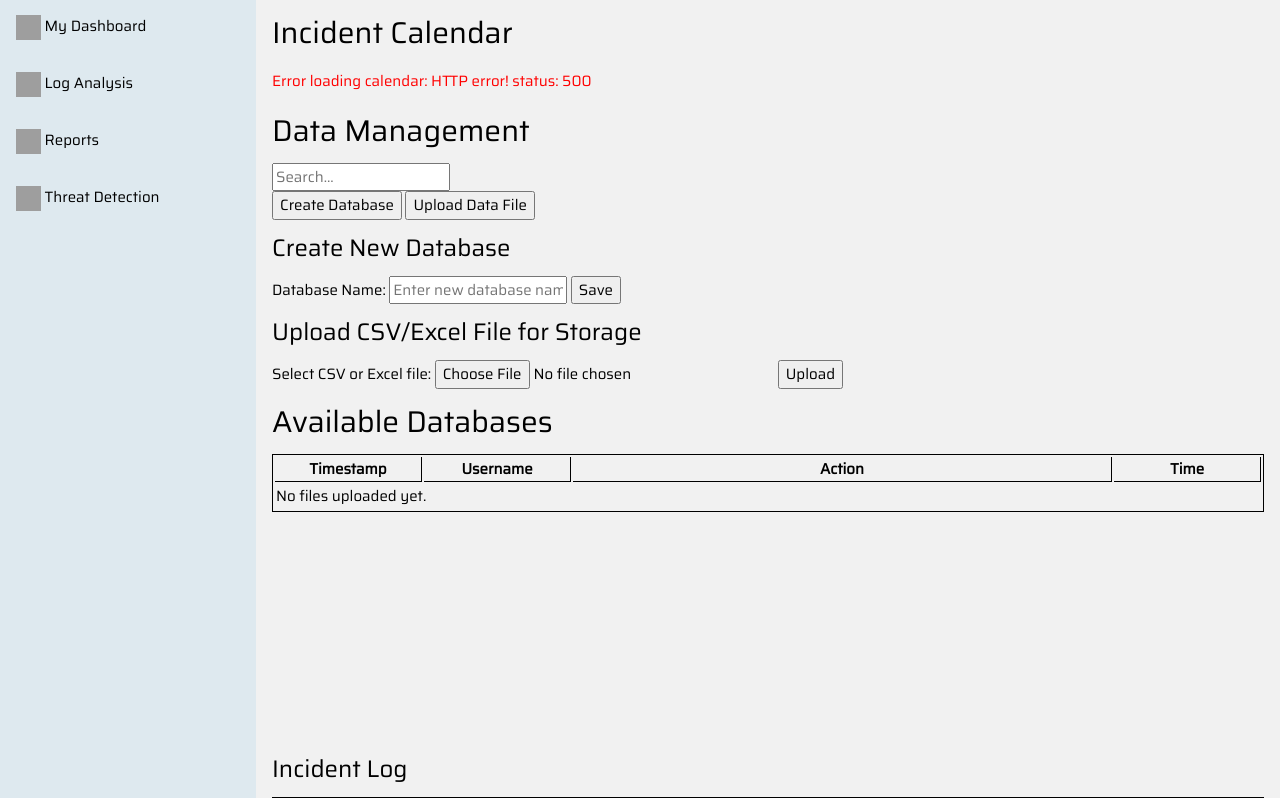
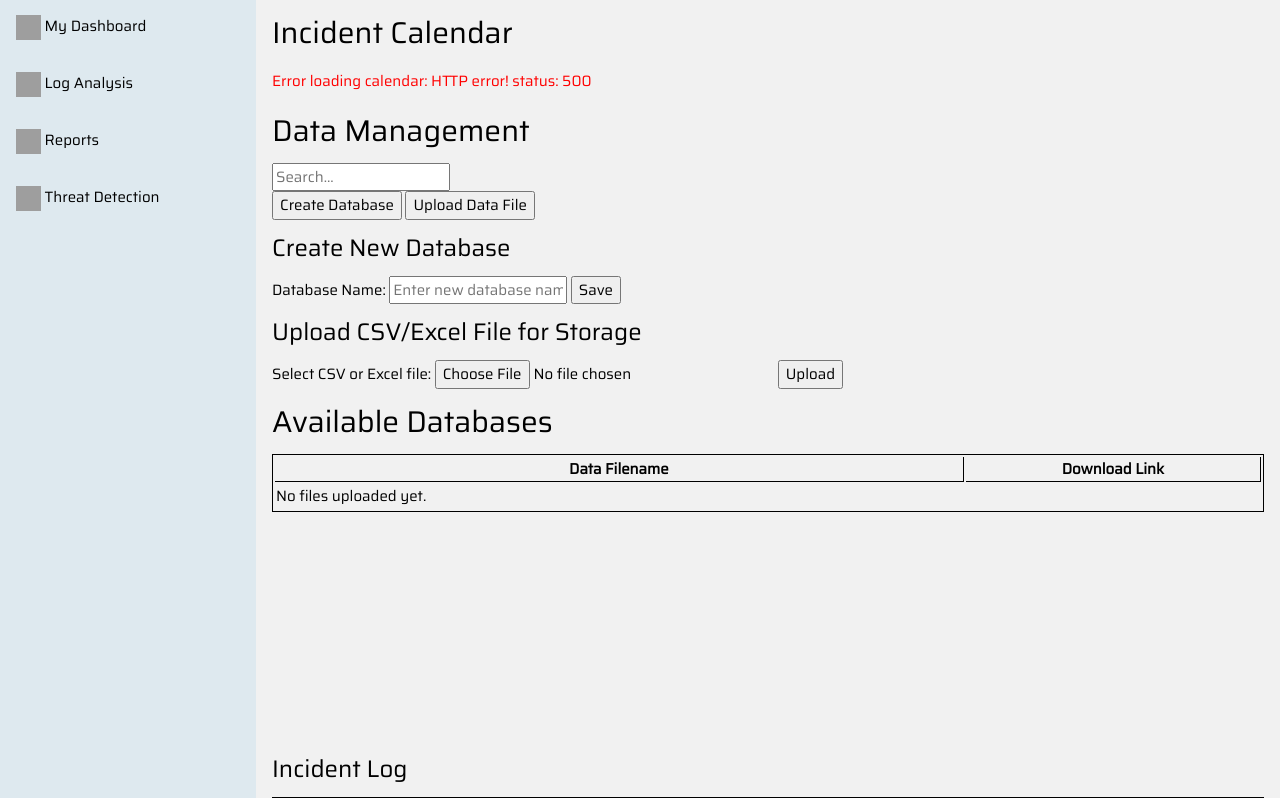
Before and after one commit to Slguod/StingRay, a Flask app: page /dashboard in a window 1280 px wide. Shown: the part 61-859 px from the top of the page. Run offline with Flask 3, Linux system fonts and the light colour scheme; data comes from the database, SQL or seed files in the repository; data that the repository does not hold is empty; parts of the project's set-up code (start-up, migrations or seed data) failed here and were passed over; some libraries are stand-ins or nearby versions; grey boxes are pictures that could not be loaded.

Commit message:
Update dashboard.html

```diff
--- a/frontend/templates/dashboard.html
+++ b/frontend/templates/dashboard.html
@@ -196,10 +196,8 @@ html,body,h1,h2,h3,h4,h5 {font-family: "Saira"}
    <table class= "table2" style="width:100%">
     <thead>
      <tr>
-      <th style="width:15%">Timestamp</th>
-      <th style="width:15%">Username</th>
-      <th style="width:55%">Action</th>
-      <th style="width:15%">Time</th>
+      <th style="width:70%">Data Filename</th>
+      <th style="width:30%">Download Link</th>
      </tr>
     </thead>
         <tbody id="uploadedFilesTableBody">
```
